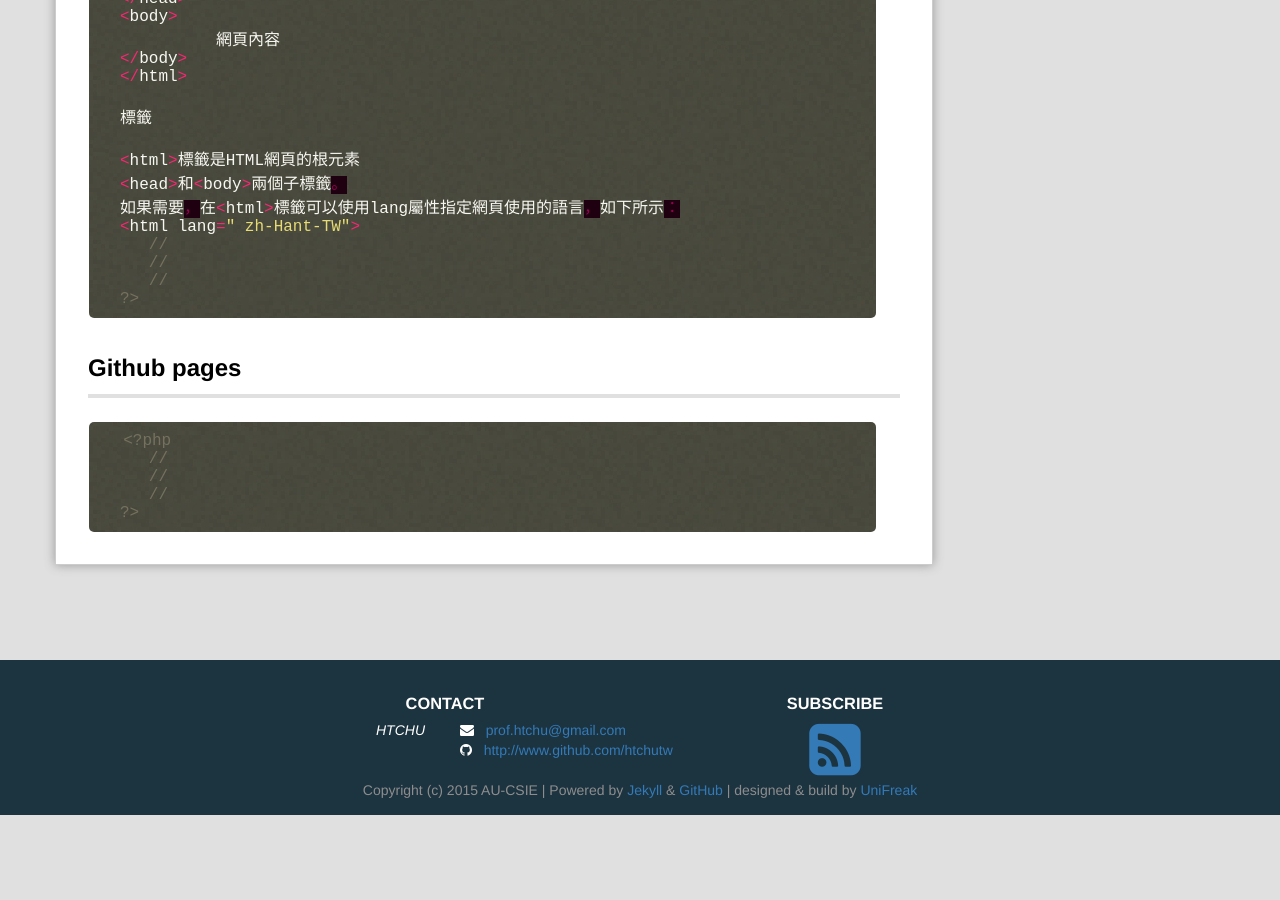
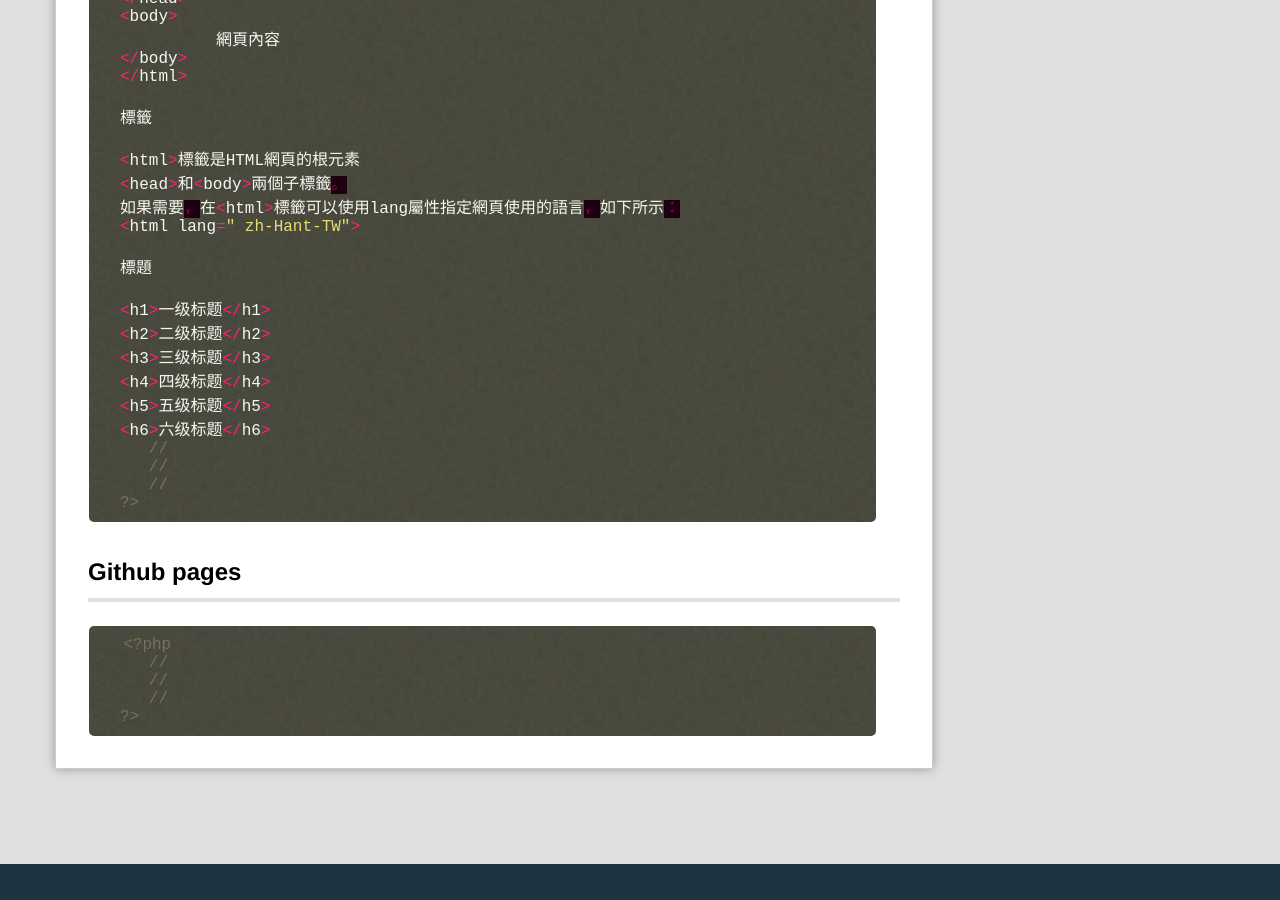
Before and after one commit to laoshay/webcourse, a Jekyll site: the page built from _posts/2017-10-18-Class5.md, in a window 1280 px wide and 900 px high, scrolled down 1226 px. Built offline with Jekyll 4.4.1, drawn with Linux system fonts in a browser that asks for light colours; Markdown is read by kramdown in place of the engine named in the settings; comment, search, counter and statistics services are not loaded; before the commit the page ends 2041 px from its top, so only the background shows below that.

Commit message:
Update 2017-10-18-Class5.md

```diff
--- a/_posts/2017-10-18-Class5.md
+++ b/_posts/2017-10-18-Class5.md
@@ -45,6 +45,15 @@ HTML網頁標籤(tag)結構
 <head>和<body>兩個子標籤。
 如果需要，在<html>標籤可以使用lang屬性指定網頁使用的語言，如下所示：
 <html lang=" zh-Hant-TW">
+
+標題
+
+<h1>一级标题</h1>
+<h2>二级标题</h2>
+<h3>三级标题</h3>
+<h4>四级标题</h4>
+<h5>五级标题</h5>
+<h6>六级标题</h6>
    //
    //
    //
```
